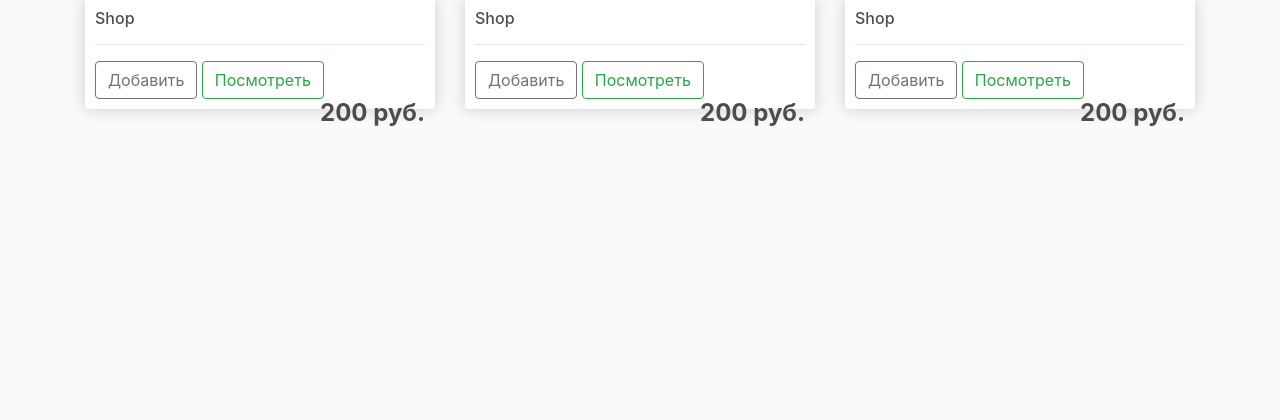
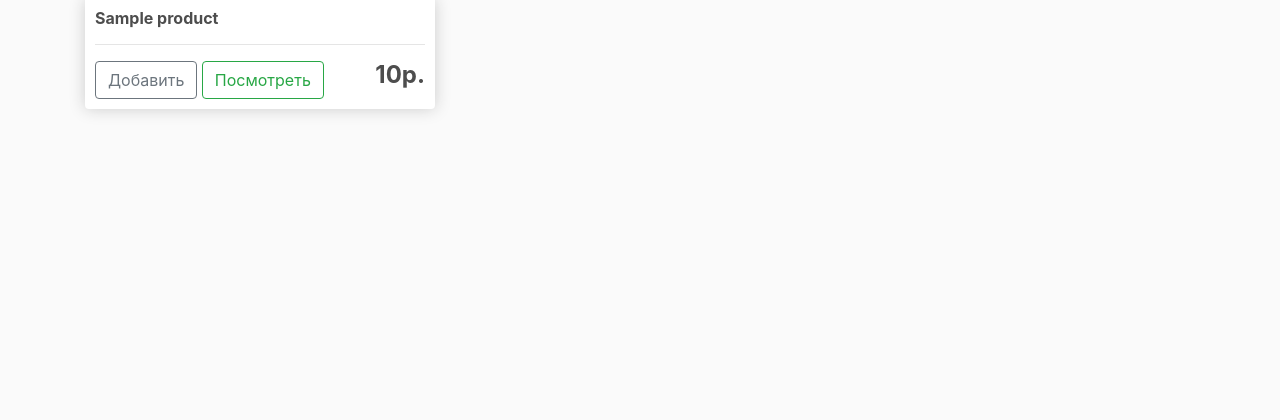
Before and after one commit to KhayFix/Django_shop, a Django app: page /shop/ in a window 1280 px wide. Shown: the part 357-777 px from the top of the page. Run offline with Django 3.2, Linux system fonts and the light colour scheme; tables that the repository leaves empty hold one stand-in row (values such as "Sample post"); grey boxes marked "Sample" are stand-in pictures.

Commit message:
made a display of the product on the page, while without an image

```diff
--- a/shopcore/shop/templates/shop/shop.html
+++ b/shopcore/shop/templates/shop/shop.html
@@ -4,47 +4,22 @@
 {% block title %}{{ block.super }}{% endblock %}
 
 {% block content %}
+
     <div class="row">
+    {% for product in products %}
         <div class="col-lg-4">
-            <img class="thumbnail" src="{% static 'images/placeholder.png' %}" >
+            <img class="thumbnail" src="{{ product.image.url }}" >
             <div class="box-element product">
-                <h6>Shop</h6>
+                <h6><strong>{{ product.name }}</strong></h6>
                 <hr>
                 <button class="btn btn-outline-secondary add-btn">
                     Добавить
                 </button>
                 <a href="#" class="btn btn-outline-success">Посмотреть</a>
-                <h4 class="price-product"><strong>200 руб.</strong></h4>
-            </div>
-
-        </div>
-
-        <div class="col-lg-4">
-            <img class="thumbnail" src="{% static 'images/placeholder.png' %}" >
-            <div class="box-element product">
-                <h6>Shop</h6>
-                <hr>
-                <button class="btn btn-outline-secondary add-btn">
-                    Добавить
-                </button>
-                <a href="#" class="btn btn-outline-success">Посмотреть</a>
-                <h4 class="price-product"><strong>200 руб.</strong></h4>
+                <h4 class="price-product"><strong>{{ product.price|floatformat }}р.</strong></h4>
             </div>
         </div>
-
-        <div class="col-lg-4">
-            <img class="thumbnail" src="{% static 'images/placeholder.png' %}" >
-            <div class="box-element product">
-                <h6>Shop</h6>
-                <hr>
-                <button class="btn btn-outline-secondary add-btn">
-                    Добавить
-                </button>
-                <a href="#" class="btn btn-outline-success">Посмотреть</a>
-                <h4 class="price-product"><strong>200 руб.</strong></h4>
-            </div>
-        </div>
-
+    {% endfor %}
     </div>
 
 {% endblock %}
--- a/shopcore/shop/views.py
+++ b/shopcore/shop/views.py
@@ -1,12 +1,15 @@
 from django.shortcuts import render
 from django.views import View
+
+from .models import Product
 
 
 class ShopListView(View):
     template = 'shop/shop.html'
 
     def get(self, request):
-        return render(request, self.template, context={})
+        product = Product.objects.all()
+        return render(request, self.template, context={"products": product})
 
 
 def cart(request):
```
